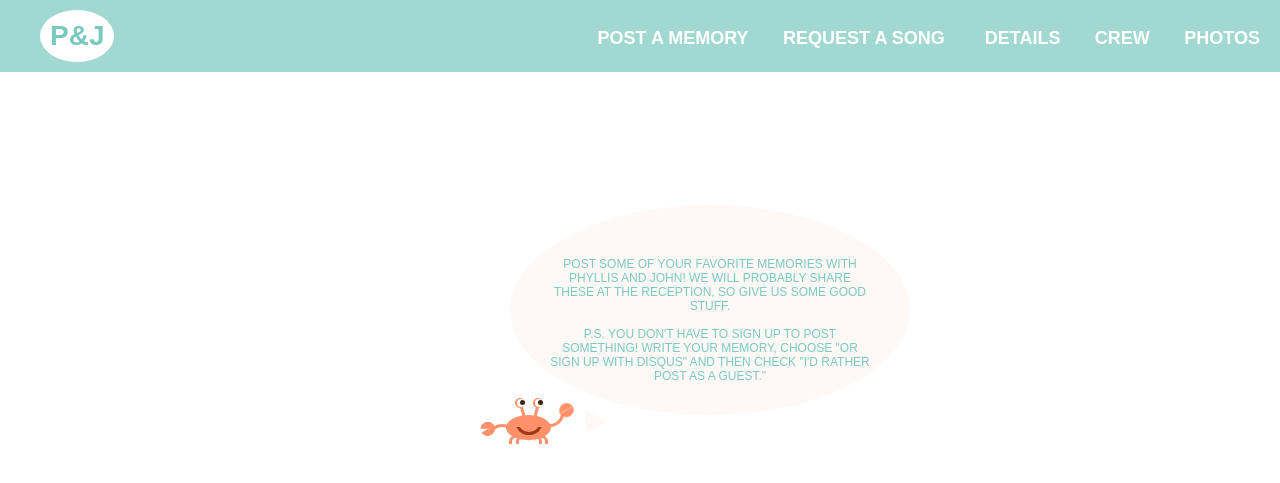
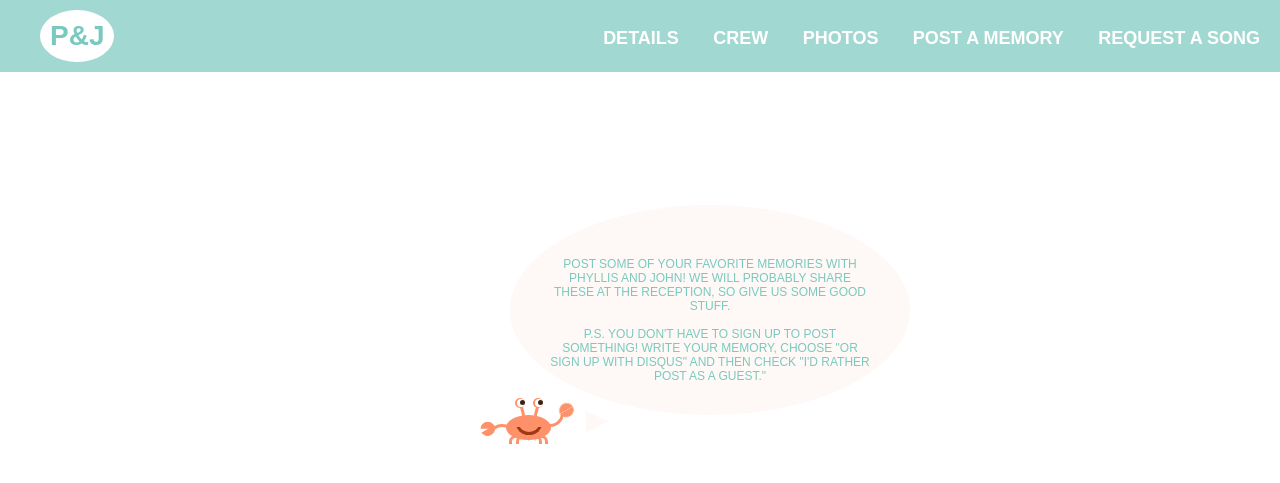
Before and after one commit to phyllisandjohn/phyllisandjohn.github.io, a Jekyll site: the page built from _posts/2016-01-17-post.md, in a window 1280 px wide. Shown: the top 483 px of the page. Built offline with Jekyll 4.4.1, drawn with Linux system fonts in a browser that asks for light colours; comment, search, counter and statistics services are not loaded.

Commit message:
new header

```diff
--- a/_layouts/post.html
+++ b/_layouts/post.html
@@ -11,13 +11,11 @@
 </div>
 	<div class="header">
 		<div class="nav">
-			<ul class="nav-1">
+			<h1><a href="http://phyllisandjohn.com/">P&J</a></h1>
+			<ul>
 				<li><a href="http://phyllisandjohn.com/details">DETAILS</a></li>
 				<li><a href="http://phyllisandjohn.com/crew">CREW</a></li>
 				<li><a href="http://phyllisandjohn.com/photos">PHOTOS</a></li>
-			</ul>
-			<h1><a href="http://phyllisandjohn.com">P&J</a></h1>
-			<ul class="nav-2">
 				{% for post in site.posts %}
 	    			<li><a href="{{ post.url }}">POST A MEMORY</a></li>
 	  			{% endfor %}
```
